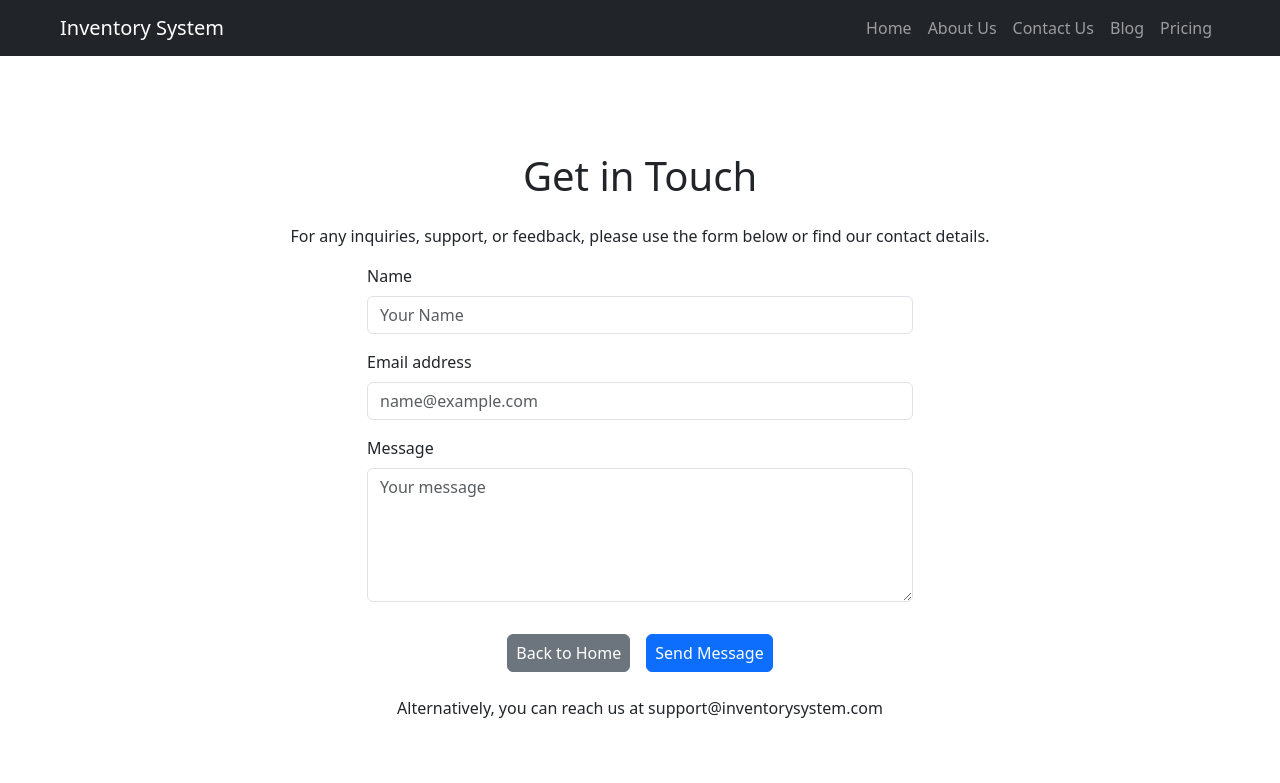
After one commit to tshering10/Inventory-Management-System, a Django app: page /contact-us/ in a window 1280 px wide. The commit adds this page. Shown: the top 783 px of the page. Run offline with Django 5.2, Linux system fonts and the light colour scheme; some libraries are stand-ins or nearby versions.

Commit message:
Create about us and contact us page

```diff
--- a/inventory_system/inventory/urls.py
+++ b/inventory_system/inventory/urls.py
@@ -1,6 +1,6 @@
 from django import urls
 from django.urls import path
-from inventory.views import HomeView, ProductListView, AdminDashboard, ProductCreateView, EditProductView, ProductDeleteView, UserDetails
+from inventory.views import HomeView, ProductListView, AdminDashboard, ProductCreateView, EditProductView, ProductDeleteView, UserDetails, AboutUs_view, ContactUs_view
 
 urlpatterns = [
     path('', HomeView.as_view(), name='home'),
@@ -10,4 +10,6 @@ urlpatterns = [
     path('product/<int:pk>/edit/', EditProductView.as_view(), name="edit-product"),
     path('product/<int:pk>/delete/', ProductDeleteView.as_view(), name="delete-product"),
     path('admin-dashboard/<int:pk>/details', UserDetails.as_view(), name="user_details"),
+    path("about-us/", AboutUs_view.as_view(), name="about_us"),
+    path("contact-us/", ContactUs_view.as_view(), name="contact_us"),
 ]
--- a/inventory_system/inventory/views.py
+++ b/inventory_system/inventory/views.py
@@ -76,3 +76,9 @@ class ProductDeleteView(LoginRequiredMixin, UserPassesTestMixin, DeleteView):
     def test_func(self):
         product = self.get_object()
         return self.request.user == product.owner
+
+class AboutUs_view(TemplateView):
+    template_name = "inventory/about_us.html"
+
+class ContactUs_view(TemplateView):
+    template_name = "inventory/contact_us.html"
--- a/inventory_system/templates/inventory/base.html
+++ b/inventory_system/templates/inventory/base.html
@@ -54,10 +54,10 @@
                         <a class="nav-link" href="{% url "home" %}">Home</a>
                     </li>
                     <li class="nav-item">
-                        <a class="nav-link" href=" #">About Us</a>
+                        <a class="nav-link" href="{% url "about_us" %}">About Us</a>
                     </li>
                     <li class="nav-item">
-                        <a class="nav-link" href=" #">Contact Us</a>
+                        <a class="nav-link" href="{% url "contact_us" %}">Contact Us</a>
                     </li>
                     <li class="nav-item">
                         <a class="nav-link" href=" #">Blog</a>
--- /dev/null
+++ b/inventory_system/templates/inventory/contact_us.html
@@ -0,0 +1,34 @@
+{% extends "inventory/base.html" %}
+{% block title %}Contact Us{% endblock title %}
+{% block content %}
+    <div class="container mt-5 py-5">
+        <h1 class="text-center mb-4">Get in Touch</h1>
+        <p class="text-center">For any inquiries, support, or feedback, please use the form below or find our contact details.</p>
+
+        <div class="row justify-content-center">
+            <div class="col-md-6">
+                <form>
+                    <div class="mb-3">
+                        <label for="contactName" class="form-label">Name</label>
+                        <input type="text" class="form-control" id="contactName" placeholder="Your Name">
+                    </div>
+                    <div class="mb-3">
+                        <label for="contactEmail" class="form-label">Email address</label>
+                        <input type="email" class="form-control" id="contactEmail" placeholder="name@example.com">
+                    </div>
+                    <div class="mb-3">
+                        <label for="contactMessage" class="form-label">Message</label>
+                        <textarea class="form-control" id="contactMessage" rows="5" placeholder="Your message"></textarea>
+                    </div>
+                    <div class="d-flex justify-content-center align-items-center">
+                        <a href="{% url 'home' %}" class="btn btn-secondary mt-3 px-2 me-3">Back to Home</a>
+                        <button type="submit" class="btn btn-primary mt-3 px-2">Send Message</button>
+                    </div>
+                </form>
+            </div>
+        </div>
+
+        <p class="text-center mt-4">Alternatively, you can reach us at support@inventorysystem.com</p>
+
+    </div>
+{% endblock content %}
```
Also changed, not shown: inventory_system/templates/inventory/about_us.html (added, +10 -0 lines).
